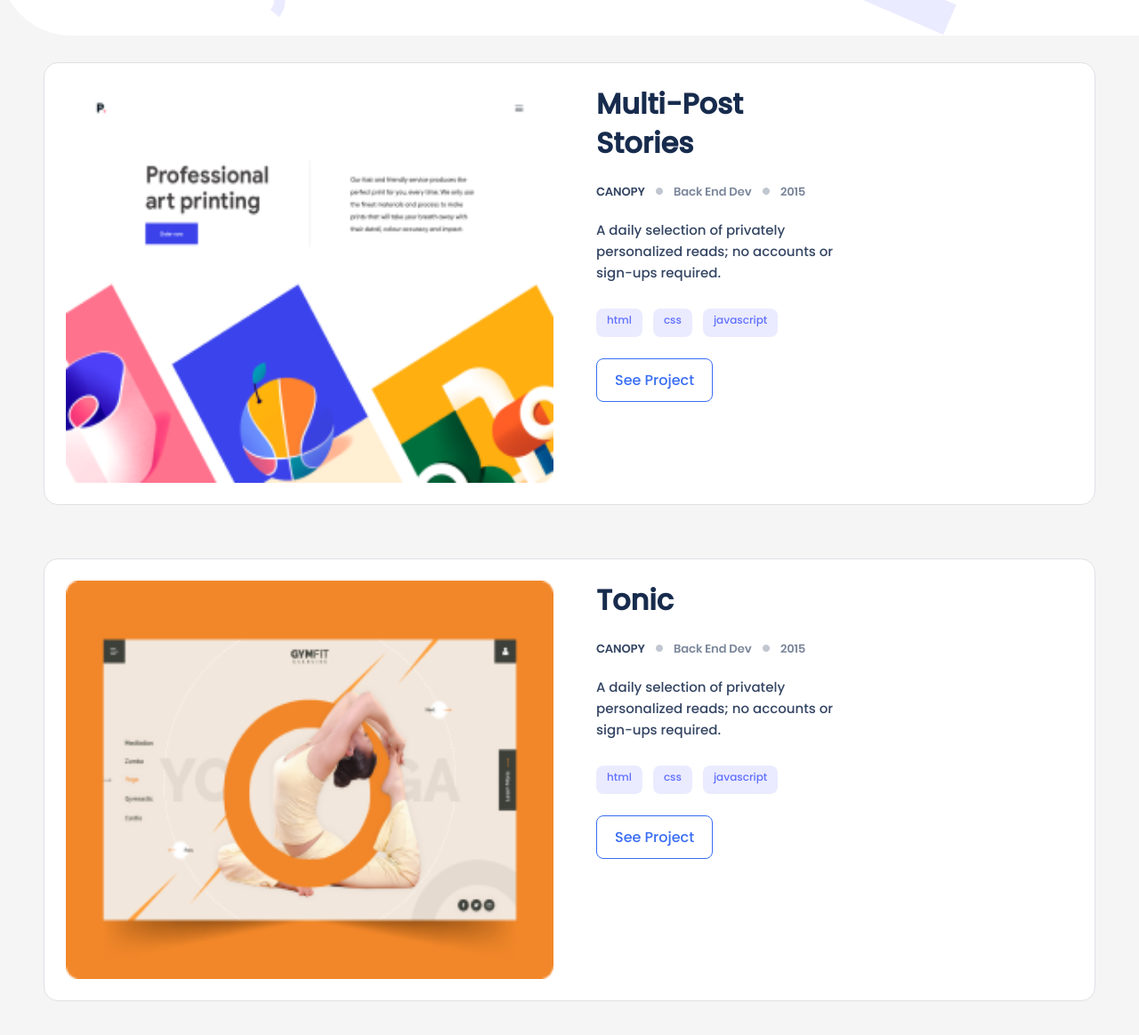
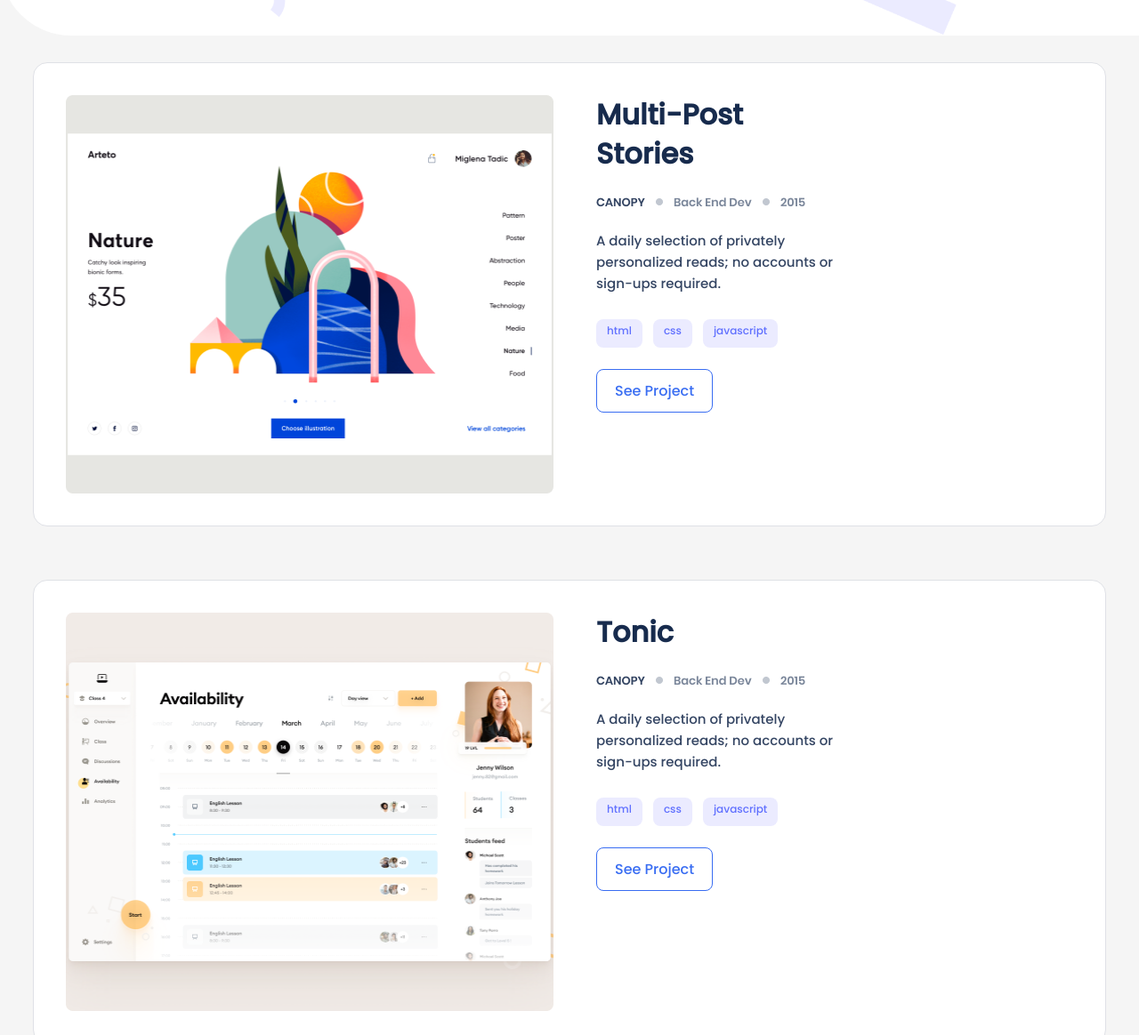
Before and after one commit to Ridwanullahi-code/professional-portfolio, a website: page index.html in a window 1280 px wide. Shown: the part 987-2151 px from the top of the page at 89% size. Drawn offline with Linux system fonts and the light colour scheme.

Commit message:
add dynamic card image

```diff
--- a/index.html
+++ b/index.html
@@ -54,7 +54,7 @@
 
         <section class="work-section" id="portfolio-section">
             <div class="projects project1">
-                <img class ='project-image' src="images/project1.png" alt="screenshot of project one">
+                <img class ='project-image' src="images/portoflio-card/Snapshoot-Portfolio1.png" alt="screenshot of project one">
 
                 <div class="projects-describe">
                     <h2 class="project-title">Tonic</h2>
@@ -72,7 +72,7 @@
             </div>
 
             <div class="projects project2">
-                <img class ='project-image' src="images/project2.png" alt="screenshot of project two">
+                <img class ='project-image' src="images/portoflio-card/Snapshoot-Portfolio2.png" alt="screenshot of project two">
 
                 <div class="projects-describe">
                     <h2 class="project-title">Multi-Post<br>Stories</h2>
@@ -90,7 +90,7 @@
             </div>
 
             <div class="projects project3">
-                <img class ='project-image' src="images/project3.png" alt="screenshot of project three">
+                <img class ='project-image' src="images/portoflio-card/Snapshoot-Portfolio3.png" alt="screenshot of project three">
 
                 <div class="projects-describe">
                     <h2 class="project-title">Tonic</h2>
@@ -108,7 +108,7 @@
             </div>
 
             <div class="projects project4">
-                <img class ='project-image' src="images/project4.png" alt="screenshot of project four">
+                <img class ='project-image' src="images/portoflio-card/Snapshoot-Portfolio4.png" alt="screenshot of project four">
 
                 <div class="projects-describe">
                     <h2 class="project-title">Multi-Post<br>Stories</h2>
--- a/style.css
+++ b/style.css
@@ -159,6 +159,7 @@ header {
   height: 585px;
   margin: 0 auto;
   margin: 40px 0;
+  padding:12px;
   border: 1px solid #dfe1e6;
   border-radius: 16px;
 }
@@ -166,7 +167,7 @@ header {
 /* positon and size projects snapshoot */
 .project-image {
   height: 220px;
-  margin: 12px 12px;
+  width:100%;
 }
 
 /* position projects description */
```
Also changed, not shown: images/Disabled.png (added), images/Icon - Export.png (added), images/Icon -GitHub.png (added), images/Snapshoot Portfolio (1).png (deleted), images/portoflio-card/Snapshoot-Portfolio1.png (added), images/portoflio-card/Snapshoot-Portfolio2.png (added), images/portoflio-card/Snapshoot-Portfolio3.png (added), images/portoflio-card/Snapshoot-Portfolio4.png (added).
